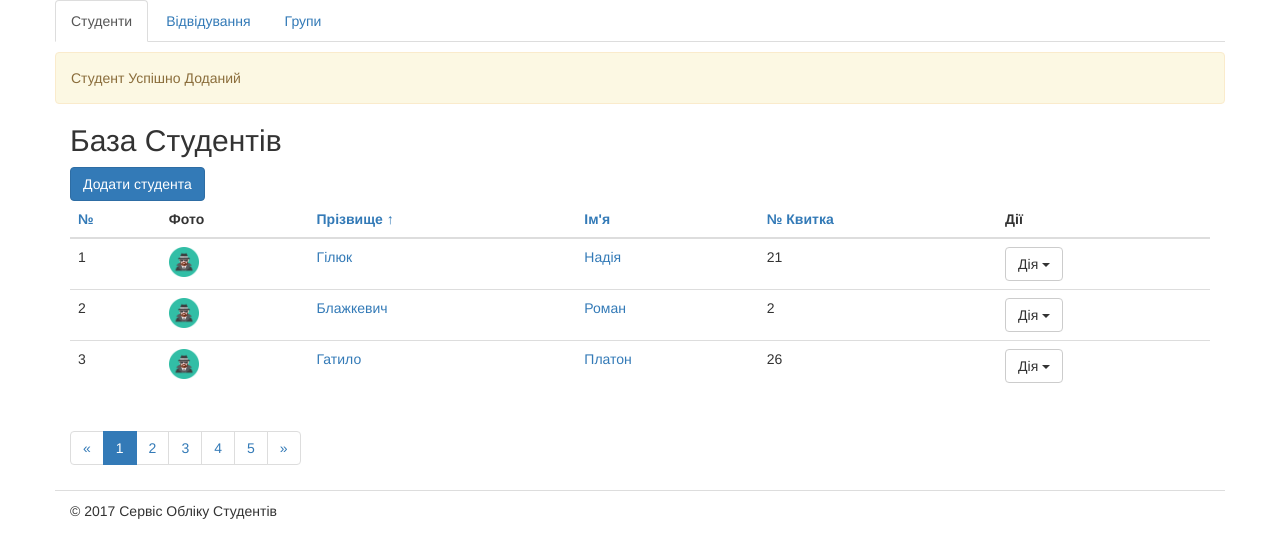
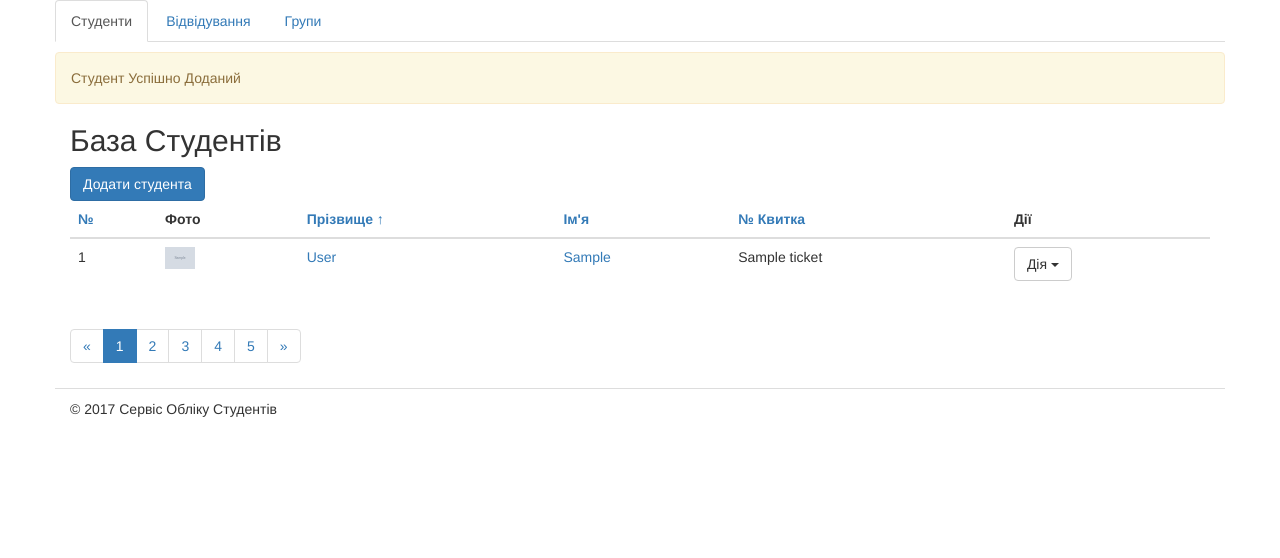
Before and after one commit to forever-Agriculture/studentsdb, a Django app: template src/studentsdb/students/templates/students/students_list.html in a window 1280 px wide. Shown: the part 70-628 px from the top of the page. Run offline with Django 3.2, Linux system fonts and the light colour scheme; the template is opened without the code that fills it: most values are stand-ins (such as "Sample title", 1, 10 or a date in 2020); grey boxes marked "Sample" are stand-in pictures; some libraries are stand-ins or nearby versions.

Commit message:
students tuple was implementited, random commit

```diff
--- a/src/studentsdb/students/templates/students/students_list.html
+++ b/src/studentsdb/students/templates/students/students_list.html
@@ -1,3 +1,5 @@
+{% load static from staticfiles %}
+
 <!DOCTYPE html>
 <html>
   <head>
@@ -11,7 +13,7 @@
           href="https://maxcdn.bootstrapcdn.com/bootstrap/3.3.7/css/bootstrap.min.css"
           integrity="sha384-BVYiiSIFeK1dGmJRAkycuHAHRg32OmUcww7on3RYdg4Va+PmSTsz/K68vbdEjh4u"
           crossorigin="anonymous">
-    <link rel="stylesheet" href="static/main.css">
+    <link rel="stylesheet" href="{% static "main.css" %}">
   </head>
 
   <body>
@@ -71,12 +73,16 @@
               <th>Дії</th>
           </thead>
           <tbody>
+            {% for student in students %}
             <tr>
-              <td>1</td>
-              <td><img src="static/1.png" heigth="30" width="30"</td>
-              <td><a title=”Редагувати” href=”{% url "students_edit" 1 %}”>Гілюк</a></td>
-              <td><a title=”Редагувати” href=”{% url "students_edit" 1 %}”>Надія</a></td>
-              <td>21</td>
+              <td>{{ forloop.counter }}</td>
+              <td><img src="{% static student.image %}" heigth="30"
+                                                    width="30"</td>
+              <td><a title=”Редагувати” href=”{% url "students_edit" student.id %}”>
+                                                    {{ student.last_name }}</a></td>
+              <td><a title=”Редагувати” href=”{% url "students_edit" student.id %}”>
+                                                    {{ student.first_name }}</a></td>
+              <td>{{ student.ticket }}</td>
               <td>
                 <div class="dropdown">
                   <button class="btn btn-default dropdown-toggle" type="button"
@@ -84,53 +90,14 @@
                           <span class="caret"></span>
                   </button>
                   <ul class="dropdown-menu" aria-labelledby="dropdownMenu1">
-                    <li><a href="{% url "students_edit" 1 %}">Редагувати</a></li>
-                    <li><a href="/journal/1">Відвідування</a></li>
-                    <li><a href="{% url "students_delete" 1 %}">Видалити</a></li>
+                    <li><a href="{% url "students_edit" student.id %}">Редагувати</a></li>
+                    <li><a href="/journal/{{ student.id }}">Відвідування</a></li>
+                    <li><a href="{% url "students_delete" student.id %}">Видалити</a></li>
                   </ul>
                 </div>
               </td>
             </tr>
-            <tr>
-              <td>2</td>
-              <td><img src="static/1.png" heigth="30" width="30"</td>
-              <td><a title=”Редагувати” href=”/students/2/edit”>Блажкевич</a></td>
-              <td><a title=”Редагувати” href=”/students/2/edit”>Роман</a></td>
-              <td>2</td>
-              <td>
-                <div class="dropdown">
-                  <button class="btn btn-default dropdown-toggle" type="button"
-                          data-toggle="dropdown" aria-haspopup="true" aria-expanded="true">Дія
-                          <span class="caret"></span>
-                  </button>
-                  <ul class="dropdown-menu" aria-labelledby="dropdownMenu1">
-                    <li><a href="/students/2/edit">Редагувати</a></li>
-                    <li><a href="/journal/2">Відвідування</a></li>
-                    <li><a href="/students/2/delete">Видалити</a></li>
-                  </ul>
-                </div>
-              </td>
-            </tr>
-            <tr>
-              <td>3</td>
-              <td><img src="static/1.png" heigth="30" width="30"</td>
-              <td><a title=”Редагувати” href=”/students/3/edit”>Гатило</a></td>
-              <td><a title=”Редагувати” href=”/students/3/edit”>Платон</a></td>
-              <td>26</td>
-              <td>
-                <div class="dropdown">
-                  <button class="btn btn-default dropdown-toggle" type="button"
-                          data-toggle="dropdown" aria-haspopup="true" aria-expanded="true">Дія
-                          <span class="caret"></span>
-                  </button>
-                  <ul class="dropdown-menu" aria-labelledby="dropdownMenu1">
-                    <li><a href="/students/3/edit">Редагувати</a></li>
-                    <li><a href="/journal/3">Відвідування</a></li>
-                    <li><a href="/students/3/delete">Видалити</a></li>
-                  </ul>
-                </div>
-              </td>
-            </tr>
+            {% endfor %}
           </tbody>
         </table>
         <!-- End Student Listing -->
--- a/src/studentsdb/studentsdb/urls.py
+++ b/src/studentsdb/studentsdb/urls.py
@@ -20,15 +20,23 @@ from django.conf import settings
 from django.conf.urls.static import static
 
 urlpatterns = [
+
     # Students
-    url(r'^admin/', admin.site.urls),
+
     url(r'^$', views.students_list, name='home'),
     url(r'^students/add/$', views.students_add, name='students_add'),
     url(r'^students/(?P<sid>\d+)/edit/$', views.students_edit, name='students_edit'),
     url(r'^students/(?P<sid>\d+)/delete/$', views.students_delete, name='students_delete'),
+
     # Groups
+
     url(r'^groups/$', views.groups_list, name='groups'),
     url(r'^groups/add/$', views.groups_add, name='groups_add'),
     url(r'^groups/(?P<gid>\d+)/edit/$', views.groups_edit, name='groups_edit'),
     url(r'^groups/(?P<gid>\d+)/delete/$', views.groups_delete, name='groups_delete'),
+
+    # Admin
+
+    url(r'^admin/', admin.site.urls),
+
 ] + static(settings.STATIC_URL, document_root=settings.STATIC_ROOT)
```
Also changed, not shown: src/studentsdb/students/views.py (+24 -1 lines), 1 other file.
